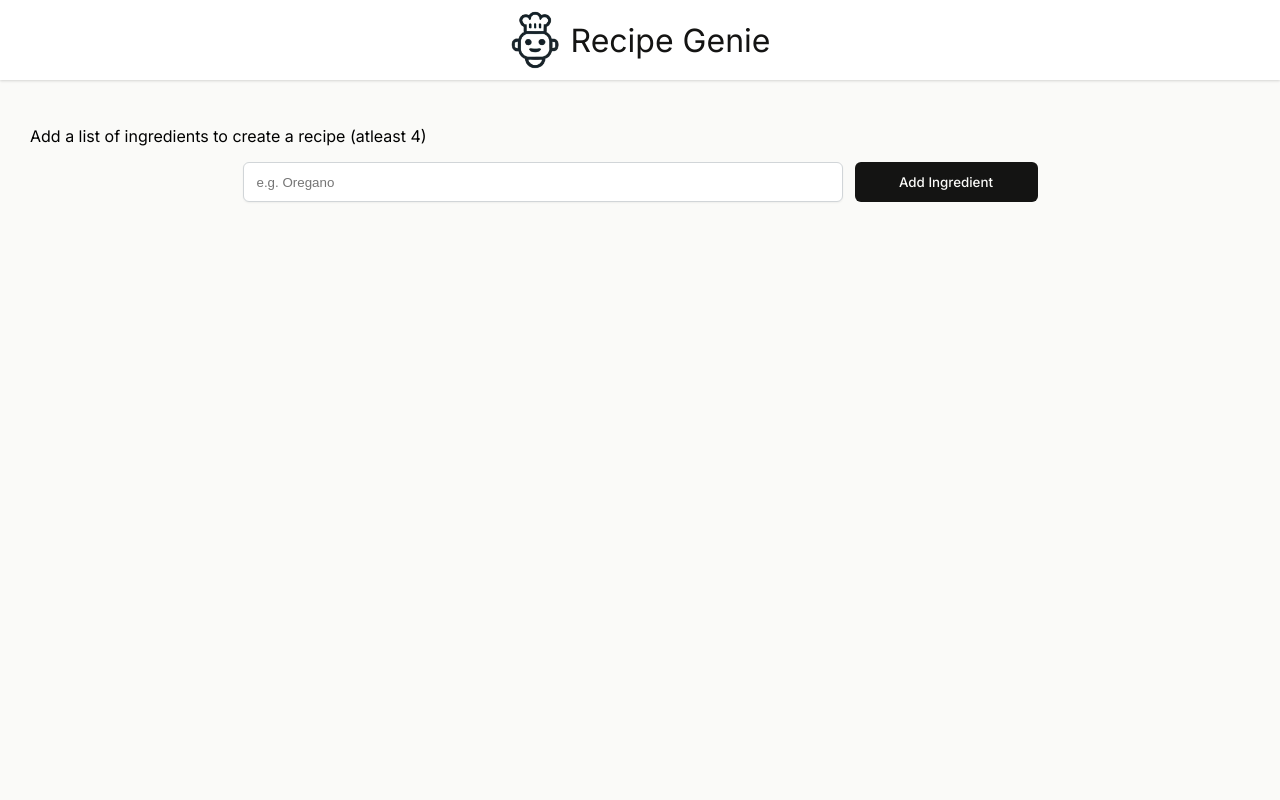
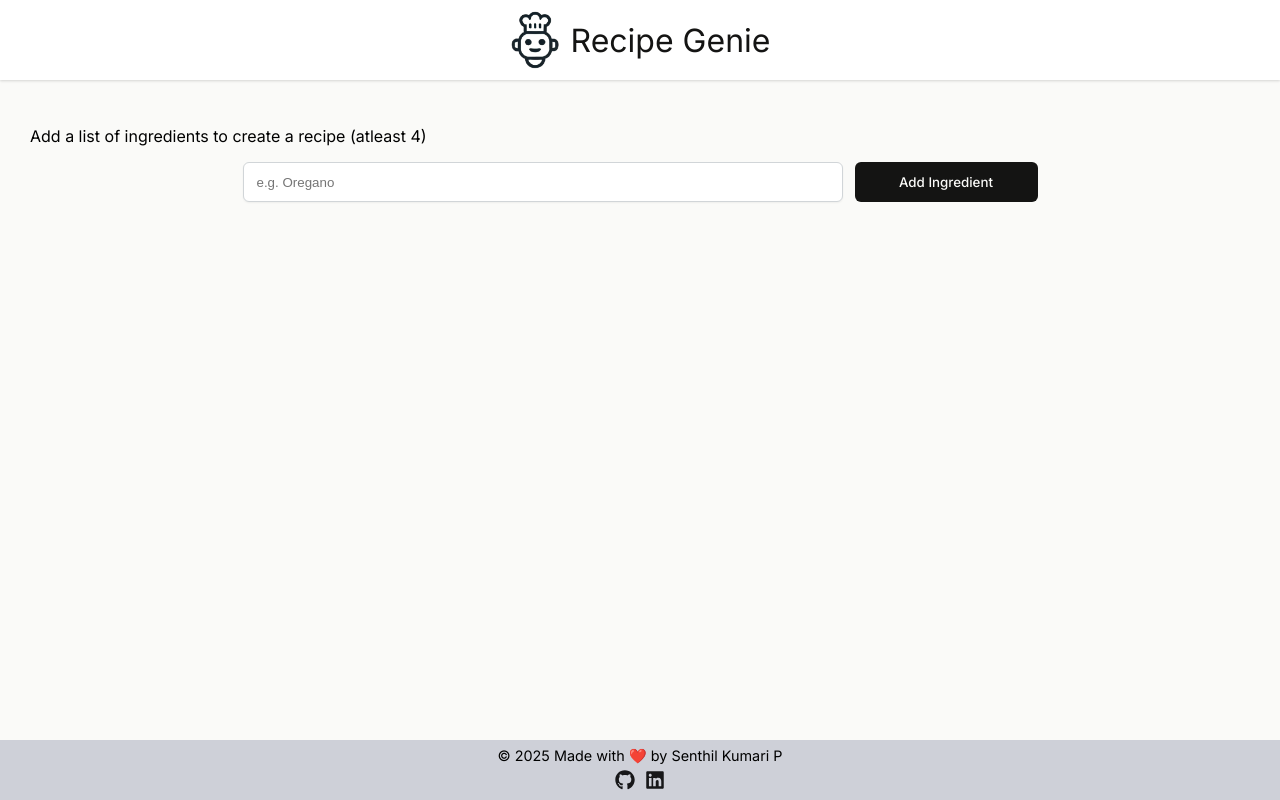
Before and after one commit to senthil-kumari/scrimba-chef-claude, a React (Vite) app: page / in a window 1280 px wide. Built offline with nearby package versions, Linux system fonts and the light colour scheme.

Commit message:
feat: Add Footer

```diff
--- a/index.html
+++ b/index.html
@@ -10,7 +10,7 @@
       href="https://fonts.googleapis.com/css2?family=Inter:ital,opsz,wght@0,14..32,100..900;1,14..32,100..900&display=swap"
       rel="stylesheet"
     />
-    <title>scrimba-chef-claude</title>
+    <title>Recipe Genie</title>
   </head>
   <body>
     <div id="root"></div>
--- a/package.json
+++ b/package.json
@@ -13,6 +13,7 @@
     "@huggingface/inference": "^4.13.2",
     "react": "^19.1.1",
     "react-dom": "^19.1.1",
+    "react-icons": "^5.5.0",
     "react-markdown": "^10.1.0"
   },
   "devDependencies": {
--- a/src/App.jsx
+++ b/src/App.jsx
@@ -1,3 +1,4 @@
+import { Footer } from "./components/Footer.jsx";
 import Header from "./components/Header";
 import Main from "./components/Main.jsx";
 function App() {
@@ -5,6 +6,7 @@ function App() {
     <>
       <Header />
       <Main />
+      <Footer />
     </>
   );
 }
--- /dev/null
+++ b/src/components/Footer.jsx
@@ -0,0 +1,26 @@
+import { FaGithub, FaLinkedin, FaEnvelope } from "react-icons/fa";
+export function Footer() {
+  return (
+    <footer>
+      <div>
+        &copy; {new Date().getFullYear()} Made with ❤️ by Senthil Kumari P
+      </div>
+      <div className="link">
+        <a
+          href="https://github.com/senthil-kumari/scrimba-chef-claude"
+          target="_blank"
+          aria-label="GitHub"
+        >
+          <FaGithub size={20} />
+        </a>
+        <a
+          href="https://www.linkedin.com/in/senthil-kumari-paul-sami/"
+          target="_blank"
+          aria-label="LinkedIn"
+        >
+          <FaLinkedin size={20} />
+        </a>
+      </div>
+    </footer>
+  );
+}
--- a/src/index.css
+++ b/src/index.css
@@ -147,3 +147,22 @@ ul.ingredients-list > li {
     transform: rotate(360deg);
   }
 }
+
+footer {
+  position: fixed;
+  bottom: 0;
+  padding: 7px 0;
+  background-color: #ced0d8;
+  width: 100%;
+  text-align: center;
+  font-size: 0.9rem;
+}
+
+.link {
+  margin-top: 5px;
+}
+
+.link a {
+  color: #171719;
+  padding: 0 5px;
+}
```
Also changed, not shown: 1 other file (tests, documents, lock files or other folders).
